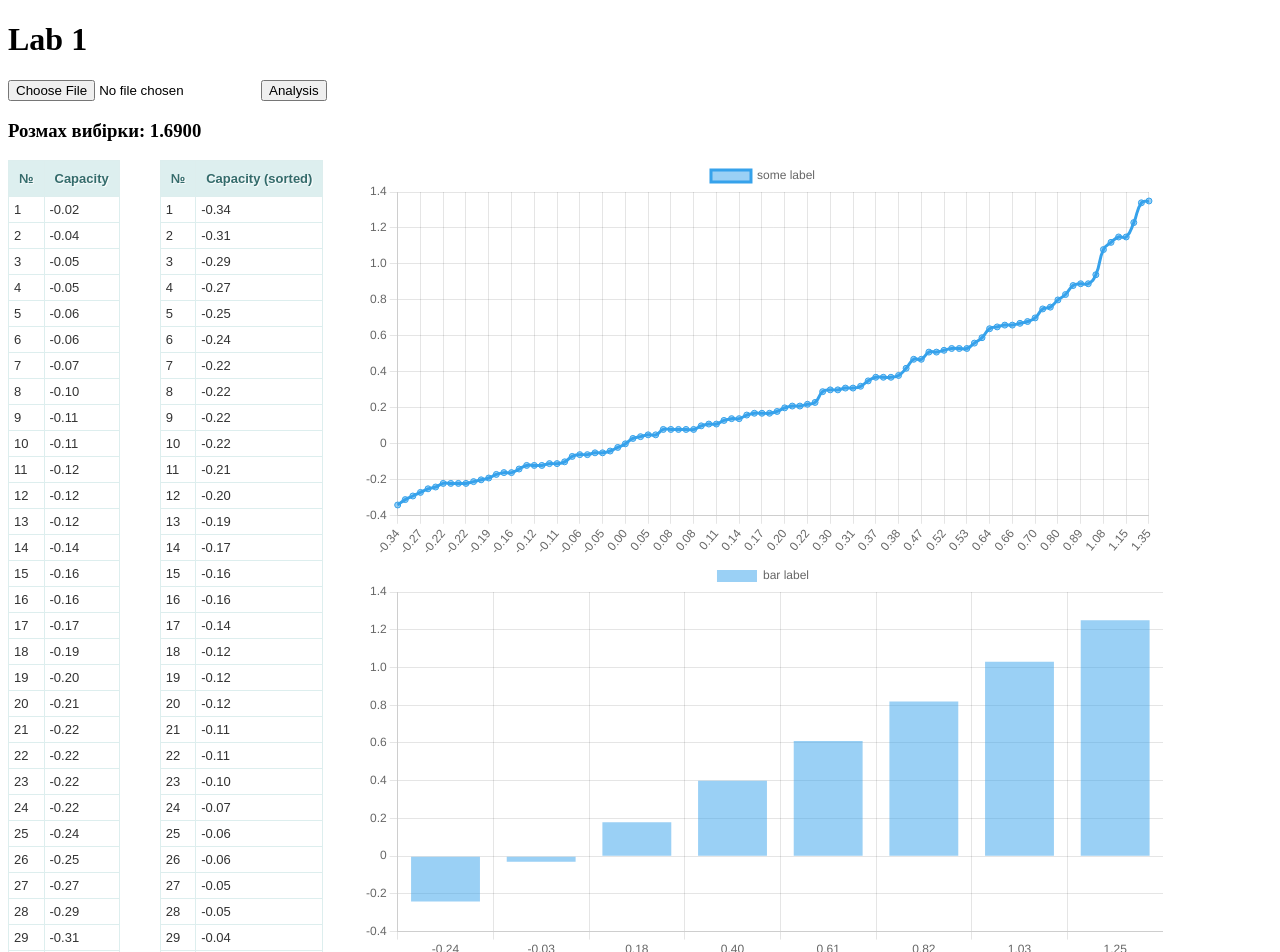
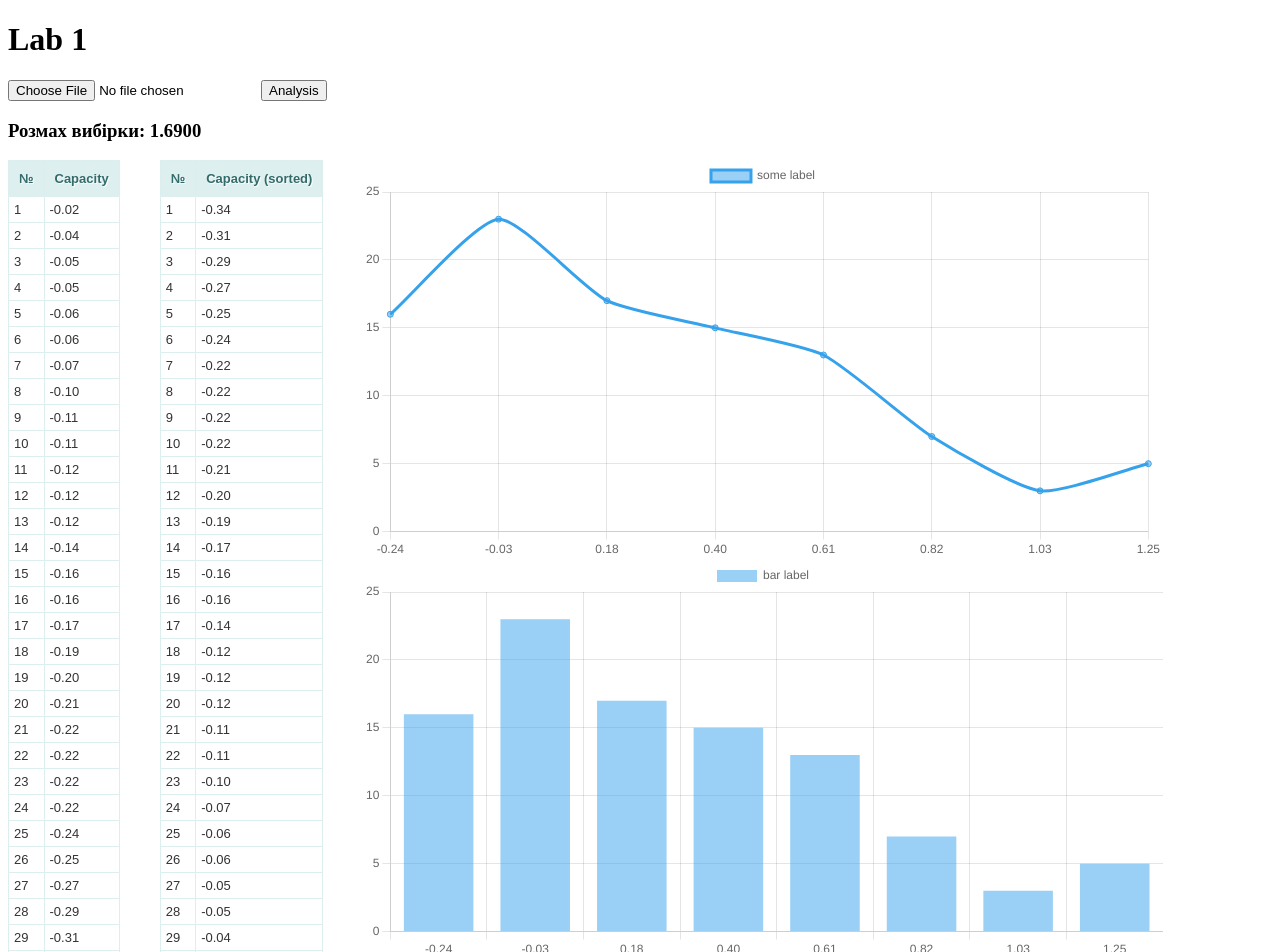
Before and after one commit to ArtmMtvnko/math-stat, a React (Vite) app in the folder lab-1/: page / in a window 1280 px wide. Shown: the top 952 px of the page. Built offline with nearby package versions, Linux system fonts and the light colour scheme.

Commit message:
Fixed bug with charts. Charts unproperly displayed data. Issue was in not-matching data in state and what charts display.

```diff
--- a/lab-1/src/App.jsx
+++ b/lab-1/src/App.jsx
@@ -1,4 +1,4 @@
-import { useEffect, useState } from 'react'
+import { useEffect, useState, useMemo } from 'react'
 import { dataArray } from './services/data'
 import TableRow from './components/TableRow'
 import './App.css'
@@ -11,10 +11,47 @@ function App() {
   const minValue = Math.min(...data)
   const maxValue = Math.max(...data)
 
+  const intervalTable = useMemo(() => {
+    const table = []
+
+    const min = Math.min(...data)
+    const max = Math.max(...data)
+
+    const intervalCount = Math.round(1 + 3.3221 * Math.log10(data.length))
+    const intervalSize = (max - min) / intervalCount
+    console.log('m', intervalCount)
+    console.log('k', intervalSize)
+
+    let range = min
+    let floor = 0
+    let ceil = 0
+
+    for (let i = 0; i < intervalCount; i++) {
+        floor = range.toFixed(2)
+        ceil = (range += intervalSize).toFixed(2)
+        table.push({
+            floor: floor,
+            ceil: ceil,
+            average: ((+floor + +ceil) / 2).toFixed(2),
+            count: 0
+        })
+    }
+
+    for (const value of data) {
+        for (const tableRow of table) {
+            if (tableRow.floor < Number(value) && tableRow.ceil >= Number(value)) {
+                tableRow.count += 1
+                break
+            }
+        }
+    }
+    console.log(table)
+    return table
+  }, [data])
+
   useEffect(() => {
     console.log(dataArray)
     setData(dataArray.toSorted())
-    const reader = new FileReader()
   }, [])
 
   return (
@@ -54,8 +91,8 @@ function App() {
         </table>
 
         <div style={{width: 800}}>
-          <LineChart data={data} />
-          <BarChart data={data} />
+          <LineChart labels={intervalTable.map(row => row.average)} data={intervalTable.map(row => row.count)}/>
+          <BarChart labels={intervalTable.map(row => row.average)} data={intervalTable.map(row => row.count)} />
         </div>
       </div>
     </>
--- a/lab-1/src/components/BarChart.jsx
+++ b/lab-1/src/components/BarChart.jsx
@@ -1,56 +1,16 @@
 import { Bar } from 'react-chartjs-2'
 import { Chart as ChartJS } from 'chart.js/auto'
-import { useMemo } from 'react'
 
-const BarChart = ({ data }) => {
-    const intervalTable = useMemo(() => {
-        const table = []
-
-        const min = Math.min(...data)
-        const max = Math.max(...data)
-
-        const intervalCount = Math.round(1 + 3.3221 * Math.log10(data.length))
-        const intervalSize = (max - min) / intervalCount
-        console.log('m', intervalCount)
-        console.log('k', intervalSize)
-
-        let range = min
-        let floor = 0
-        let ceil = 0
-
-        for (let i = 0; i < intervalCount; i++) {
-            floor = range.toFixed(2)
-            ceil = (range += intervalSize).toFixed(2)
-            table.push({
-                floor: floor,
-                ceil: ceil,
-                average: ((+floor + +ceil) / 2).toFixed(2),
-                count: 0
-            })
-        }
-
-        for (const value of data) {
-            for (const tableRow of table) {
-                if (tableRow.floor < value && tableRow.ceil >= value) {
-                    tableRow.count += 1
-                    break
-                }
-            }
-        }
-
-        return table
-    }, [data])
-
-    console.log(intervalTable)
+const BarChart = ({ data, labels }) => {
     return (
         <Bar
             datasetIdKey='uuid'
             data={{
-                labels: intervalTable.map(row => row.average),
+                labels: [...labels],
                 datasets: [
                     {
                         label: 'bar label',
-                        data: intervalTable.map(row => row.average)
+                        data: [...data]
                     }
                 ]
             }}
--- a/lab-1/src/components/LineChart.jsx
+++ b/lab-1/src/components/LineChart.jsx
@@ -1,18 +1,17 @@
 import { Line } from 'react-chartjs-2'
 import { Chart as ChartJS } from 'chart.js/auto'
 
-const LineChart = ({ data }) => {
-    const sortedData = data.toSorted((a, b) => a - b)
+const LineChart = ({ data, labels }) => {
     return (
         <Line
             datasetIdKey='id'
             data={{
-                labels: [...sortedData],
+                labels: [...labels],
                 datasets: [
                     {
                         label: 'some label',
-                        data: [...sortedData],
-                        tension: 0.5
+                        data: [...data],
+                        tension: 0.2
                     }
                 ]
             }}
```
